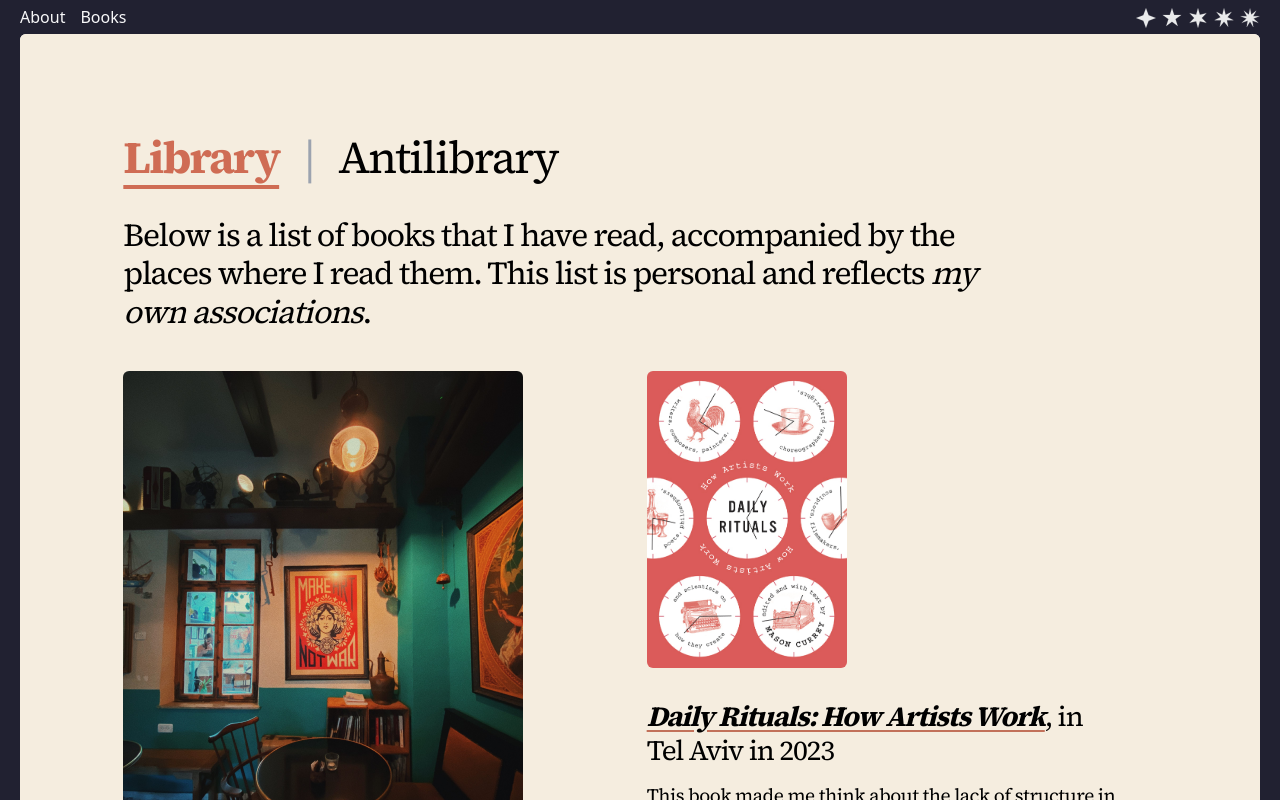
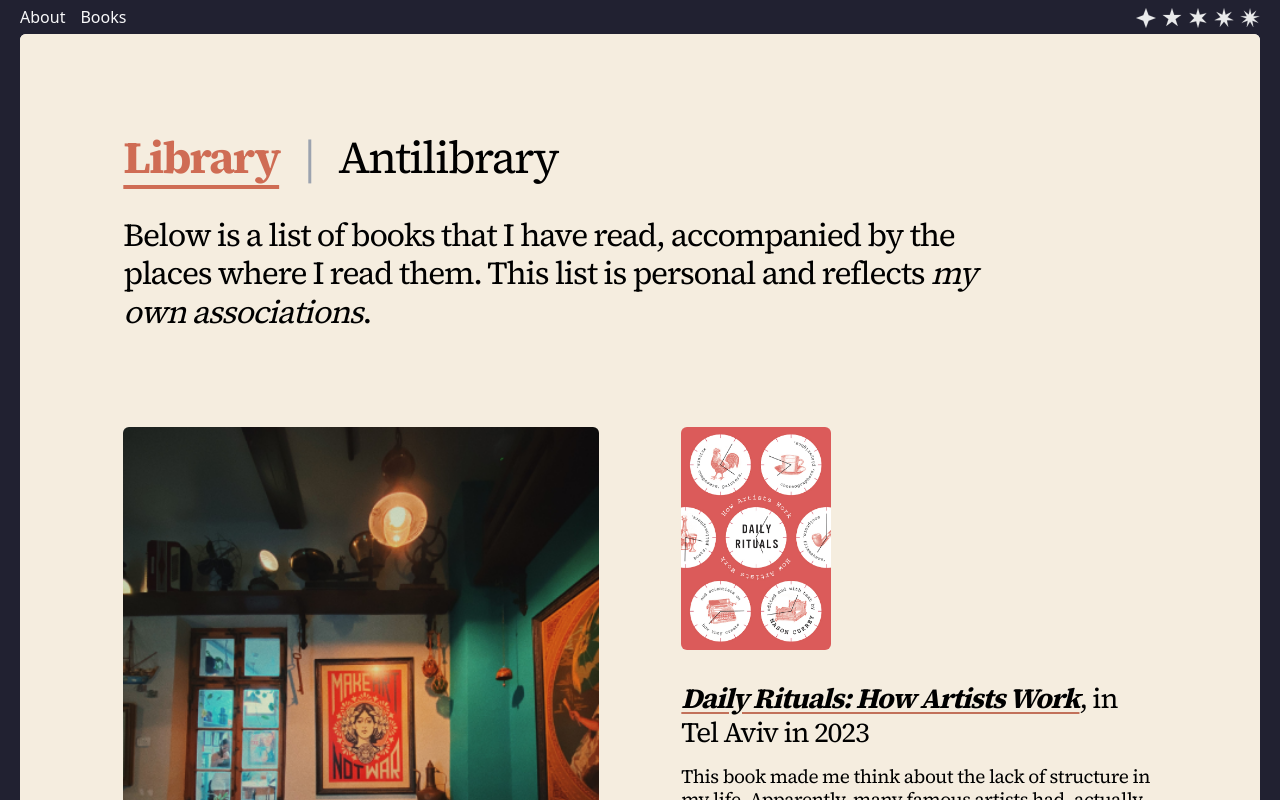
Before and after one commit to talovski/cmptr, a Next.js app: page /books/library in a window 1280 px wide. Shown: the top 800 px of the page. Built offline with nearby package versions, Linux system fonts and the light colour scheme.

Commit message:
fix library columns and layouts

```diff
--- a/app/books/library/impression.tsx
+++ b/app/books/library/impression.tsx
@@ -1,5 +1,6 @@
 import clsx from "clsx";
 import Image from "next/image";
+
 type Impression = {
   id: string;
   title: string;
@@ -79,15 +80,16 @@ export default function BookImpression({
           </>
         )}
       </div>
-      <div className="hidden w-full items-start md:flex md:gap-12">
+      <div className="hidden w-full items-start justify-between md:flex md:gap-6">
         <div className="relative w-[46%]">
           <Image
-            width={400}
+            width={700}
             height={100}
             src={impression.photo}
             alt="Photo"
-            className="max-h-[590px] min-w-[300px] rounded-md object-contain lg:min-w-[380px]"
+            className=" min-w-[300px] rounded-md object-contain lg:min-w-[380px]"
           />
+          {/*max-h-[590px]*/}
           <div
             style={{ top: `${posY}` }}
             className={`absolute -left-7 flex h-14 w-14 items-center justify-center rounded-full border-2 border-solid border-[#212130] bg-[#E3CEB8] text-lg`}
@@ -96,9 +98,9 @@ export default function BookImpression({
           </div>
         </div>
         {/*max-w-[400px]*/}
-        <div className="md:w-[46%]">
+        <div className="w-[46%]">
           <Image
-            width={200}
+            width={150}
             height={100}
             src={impression.cover}
             alt={impression.title}
--- a/app/books/library/page.tsx
+++ b/app/books/library/page.tsx
@@ -10,7 +10,7 @@ export default function Library() {
         where I read them. This list is personal and reflects{" "}
         <span className="italic">my own associations</span>.
       </h3>
-      <div className="pt-10">
+      <div className="pt-24">
         <div className="flex flex-col sm:gap-4 md:gap-8">
           {impressions.map((impression, index) => (
             <>
--- a/app/page.tsx
+++ b/app/page.tsx
@@ -30,7 +30,7 @@ export default function Home() {
             <span className="italic">contract work in May 2023</span>.{" "}
           </div>
         </div>
-        <div className="flex flex-wrap justify-between text-xm sm:text-md lg:text-lg">
+        <div className="flex flex-wrap justify-between gap-6 text-xm sm:text-md lg:text-lg">
           <div className="min-w-[222px] pt-12 sm:w-full md:w-[46%]">
             <p className=" italic">About me</p>
 
```
